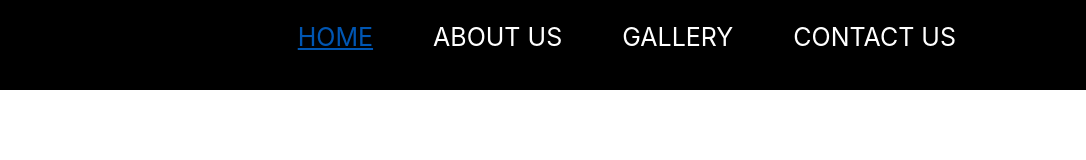
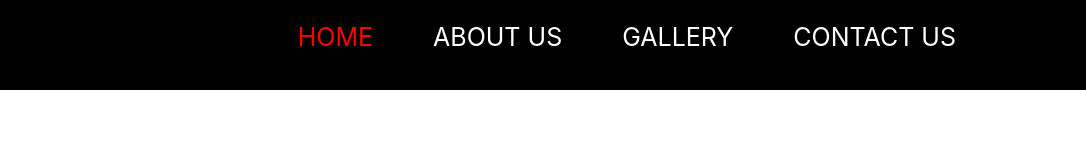
Before and after one commit to Ahmed12590/Omni-karting, a plain HTML site: page index.html in a window 1280 px wide. In both pictures the pointer is over the link "HOME". Shown: the full height of the page, 194-1280 px from the left. Drawn offline with nearby package versions, Linux system fonts and the light colour scheme.

Commit message:
header li hover color

```diff
--- a/Style.css
+++ b/Style.css
@@ -27,3 +27,7 @@ nav li a {
     color: rgb(255, 255, 255);
     text-decoration: none;
 }
+nav li a:hover {
+    text-decoration: none;
+    color: red;
+}
```
